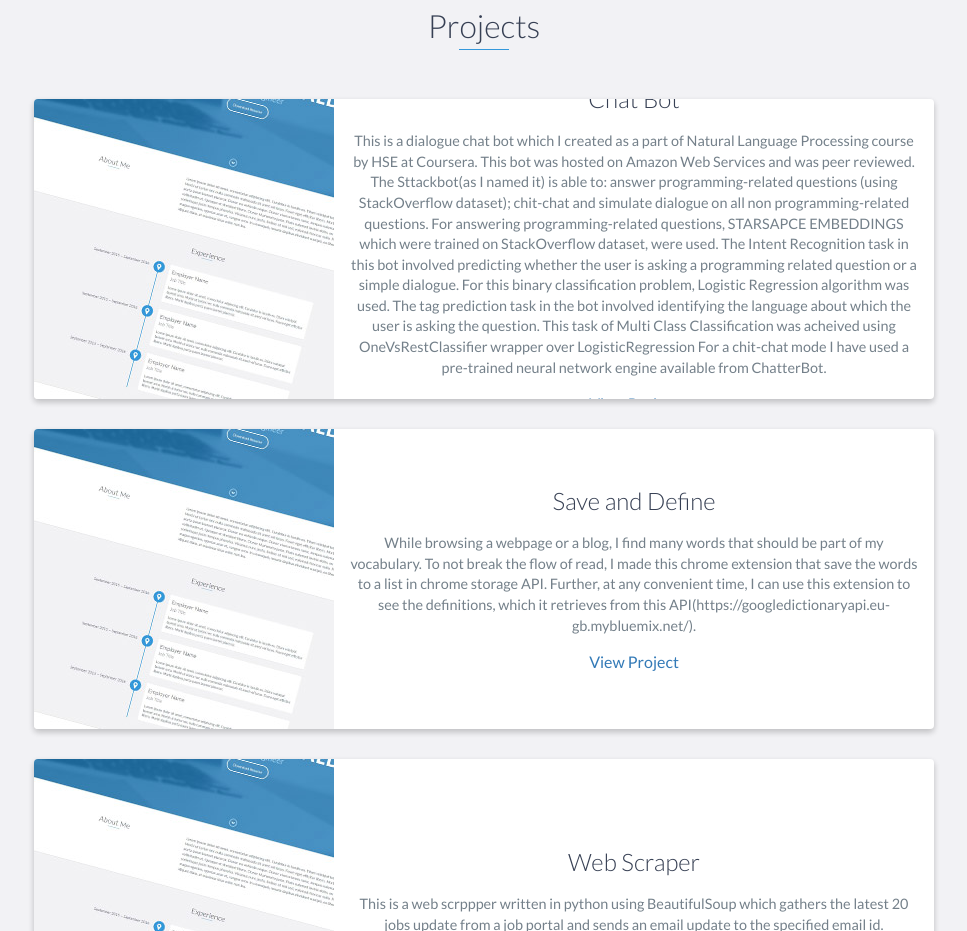
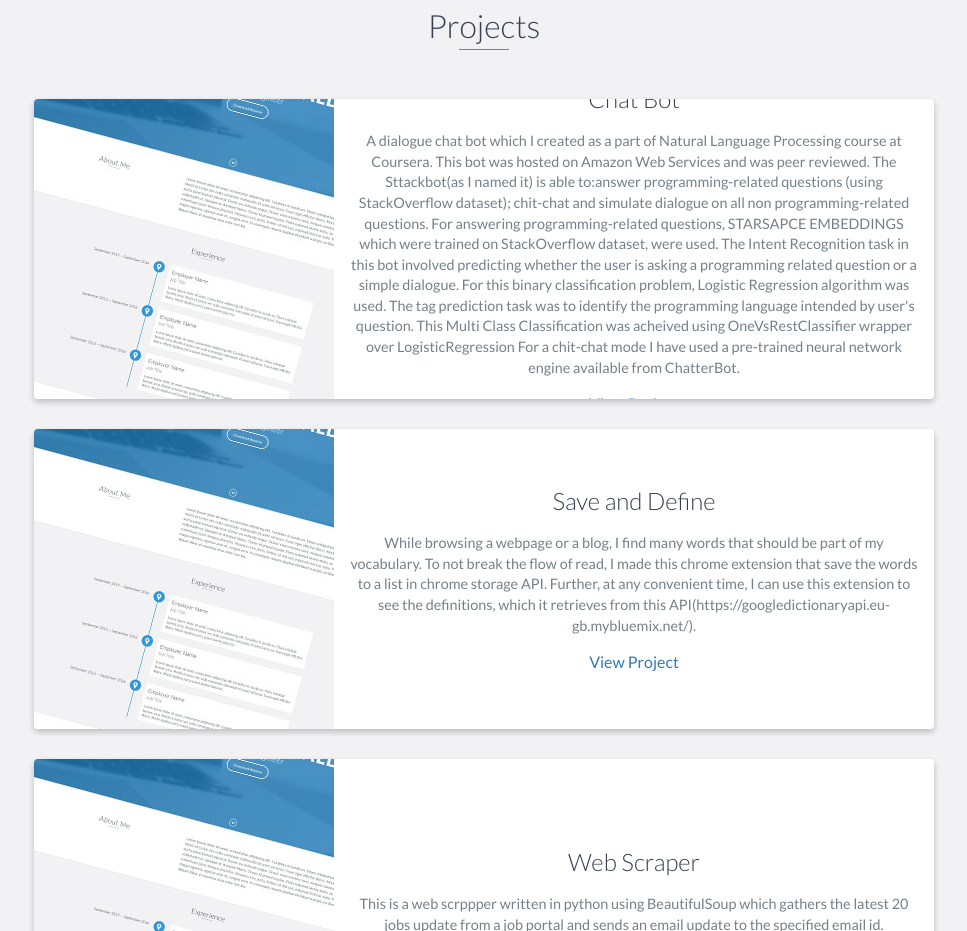
Before and after one commit to gmt20/mywebsite, a website: page index.html in a window 1280 px wide. Shown: the part 2509-3440 px from the top of the page, without its empty margins (156-1123 px from the left). Drawn offline with nearby package versions, Linux system fonts and the light colour scheme.

Commit message:
Update index.html

```diff
--- a/index.html
+++ b/index.html
@@ -157,17 +157,14 @@
                     <div class="project-info">
                         <h3>Chat Bot</h3>
                         <p>
-                           This is a dialogue chat bot which I created as a part of Natural Language Processing course by HSE at Coursera. This bot was hosted on Amazon Web Services and was peer reviewed.
-The Sttackbot(as I named it) is able to:
-
-    answer programming-related questions (using StackOverflow dataset);
-    chit-chat and simulate dialogue on all non programming-related questions.
+                           A dialogue chat bot which I created as a part of Natural Language Processing course at Coursera. This bot was hosted on Amazon Web Services and was peer reviewed.
+The Sttackbot(as I named it) is able to:answer programming-related questions (using StackOverflow dataset); chit-chat and simulate dialogue on all non programming-related questions.
 
 For answering programming-related questions, STARSAPCE EMBEDDINGS which were trained on StackOverflow dataset, were used.
 
 The Intent Recognition task in this bot involved predicting whether the user is asking a programming related question or a simple dialogue. For this binary classification problem, Logistic Regression algorithm was used.
 
-The tag prediction task in the bot involved identifying the language about which the user is asking the question. This task of Multi Class Classification was acheived using OneVsRestClassifier wrapper over LogisticRegression
+The tag prediction task was to  identify the programming language intended by user's question. This Multi Class Classification was acheived using OneVsRestClassifier wrapper over LogisticRegression
 
 For a chit-chat mode I have used a pre-trained neural network engine available from ChatterBot.
 
```
